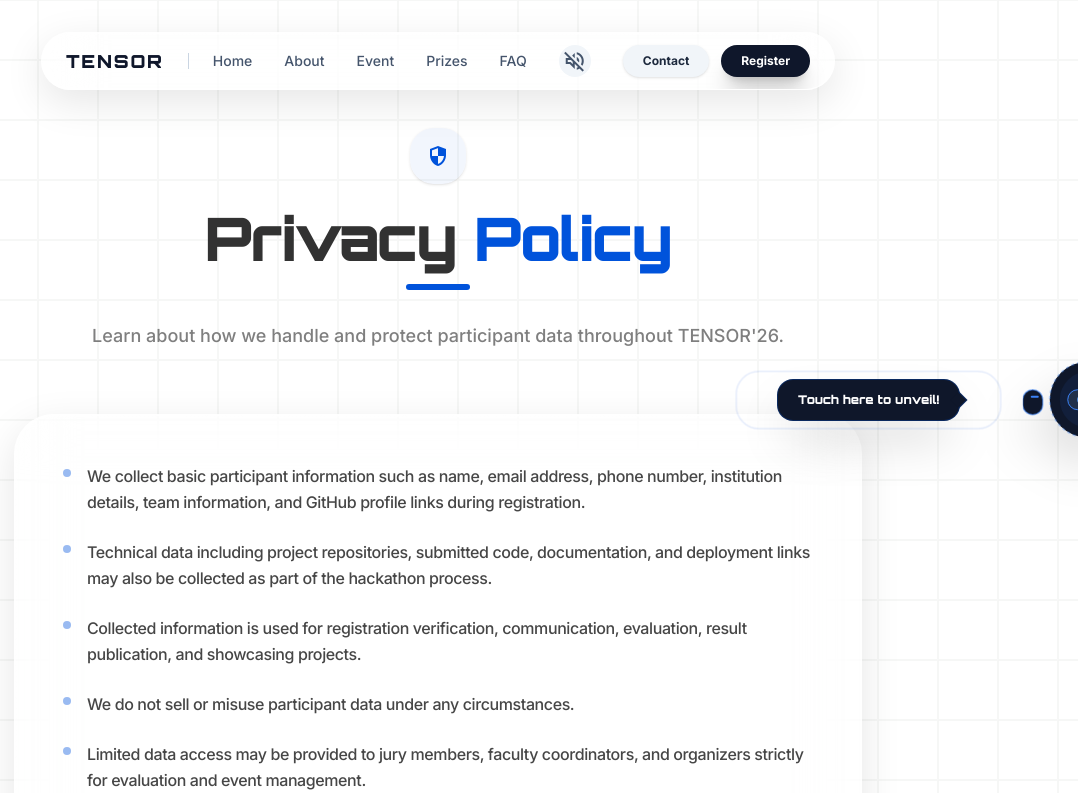
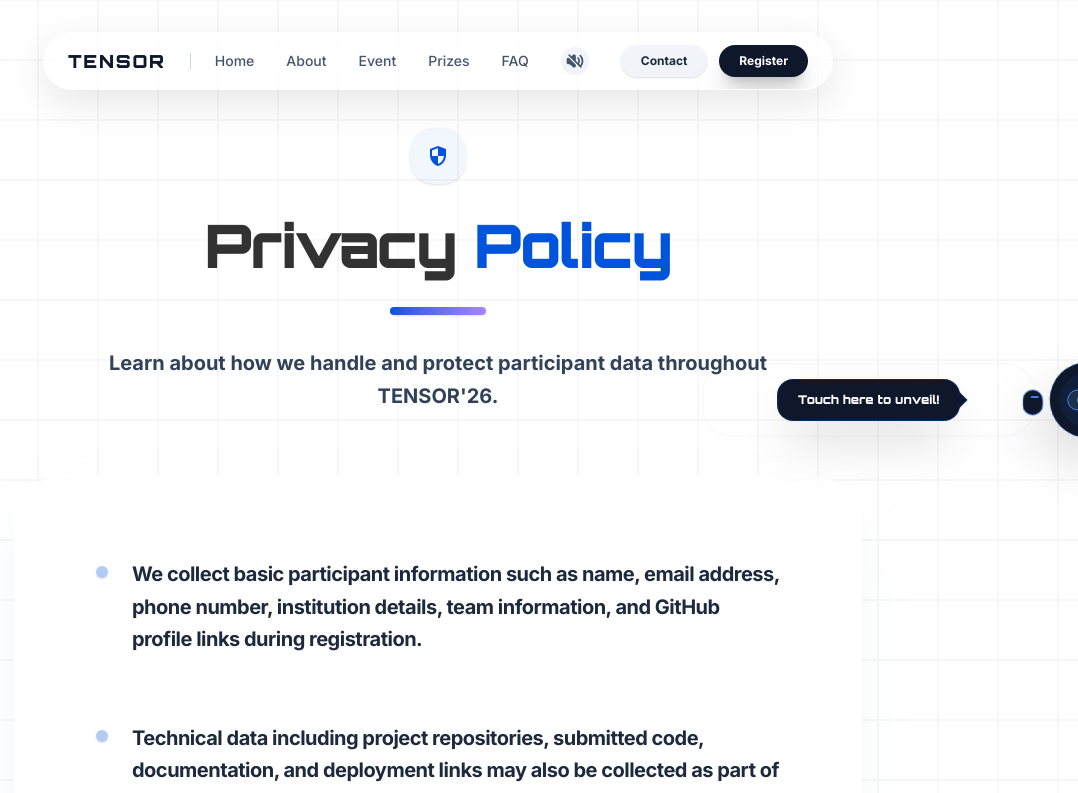
Before and after one commit to Srevarshan05/tensor26, a React (Vite) app: page /privacy-policy in a window 1280 px wide. Shown: the top 793 px of the page, without its empty margins (202-1280 px from the left). Built offline with nearby package versions, Linux system fonts and the light colour scheme.

Commit message:
feat(ui): pristine UI and functional logic refactors

```diff
--- a/src/components/Navbar.jsx
+++ b/src/components/Navbar.jsx
@@ -172,9 +172,15 @@ export default function Navbar() {
               }`}
               title="Toggle Background Sound"
             >
-              <span className="material-symbols-outlined text-[18px]">
-                {isMuted ? 'volume_off' : 'volume_up'}
-              </span>
+              {isMuted ? (
+                <svg className="w-[20px] h-[20px]" aria-hidden="true" xmlns="http://www.w3.org/2000/svg" width="24" height="24" fill="currentColor" viewBox="0 0 24 24">
+                  <path d="M5.707 4.293a1 1 0 0 0-1.414 1.414l14 14a1 1 0 0 0 1.414-1.414l-.004-.005C21.57 16.498 22 13.938 22 12a9.972 9.972 0 0 0-2.929-7.071 1 1 0 1 0-1.414 1.414A7.972 7.972 0 0 1 20 12c0 1.752-.403 3.636-1.712 4.873l-1.433-1.433C17.616 14.37 18 13.107 18 12c0-1.678-.69-3.197-1.8-4.285a1 1 0 1 0-1.4 1.428A3.985 3.985 0 0 1 16 12c0 .606-.195 1.335-.59 1.996L13 11.586V6.135c0-1.696-1.978-2.622-3.28-1.536L7.698 6.284l-1.99-1.991ZM4 8h.586L13 16.414v1.451c0 1.696-1.978 2.622-3.28 1.536L5.638 16H4a2 2 0 0 1-2-2v-4a2 2 0 0 1 2-2Z"/>
+                </svg>
+              ) : (
+                <svg className="w-[20px] h-[20px]" aria-hidden="true" xmlns="http://www.w3.org/2000/svg" width="24" height="24" fill="currentColor" viewBox="0 0 24 24">
+                  <path d="M12.934 3.066A1 1 0 0 0 12 3c-.266 0-.52.105-.707.293L7.586 7H4a2 2 0 0 0-2 2v6a2 2 0 0 0 2 2h3.586l3.707 3.707A1 1 0 0 0 13 20V4a1 1 0 0 0-.066-.934Zm3.141 11.206a1 1 0 1 0 1.85.757A6.983 6.983 0 0 0 19 12a7.016 7.016 0 0 0-1.076-3.03 1 1 0 1 0-1.696 1.06A4.982 4.982 0 0 1 17 12a4.997 4.997 0 0 1-.925 2.272ZM19.29 4.25a1 1 0 1 0-1.414 1.414A9.976 9.976 0 0 1 21 12a9.975 9.975 0 0 1-3.124 6.336 1 1 0 0 0 1.414 1.414A11.97 11.97 0 0 0 23 12a11.975 11.975 0 0 0-3.71-8.75Z"/>
+                </svg>
+              )}
             </button>
           </div>
 
@@ -210,9 +216,15 @@ export default function Navbar() {
                 isDarkText ? 'text-slate-600 hover:text-primary bg-slate-100/50 hover:bg-slate-200' : 'text-white/80 hover:text-white bg-white/10 hover:bg-white/20'
               }`}
             >
-              <span className="material-symbols-outlined text-[18px]">
-                {isMuted ? 'volume_off' : 'volume_up'}
-              </span>
+              {isMuted ? (
+                <svg className="w-[20px] h-[20px]" aria-hidden="true" xmlns="http://www.w3.org/2000/svg" width="24" height="24" fill="currentColor" viewBox="0 0 24 24">
+                  <path d="M5.707 4.293a1 1 0 0 0-1.414 1.414l14 14a1 1 0 0 0 1.414-1.414l-.004-.005C21.57 16.498 22 13.938 22 12a9.972 9.972 0 0 0-2.929-7.071 1 1 0 1 0-1.414 1.414A7.972 7.972 0 0 1 20 12c0 1.752-.403 3.636-1.712 4.873l-1.433-1.433C17.616 14.37 18 13.107 18 12c0-1.678-.69-3.197-1.8-4.285a1 1 0 1 0-1.4 1.428A3.985 3.985 0 0 1 16 12c0 .606-.195 1.335-.59 1.996L13 11.586V6.135c0-1.696-1.978-2.622-3.28-1.536L7.698 6.284l-1.99-1.991ZM4 8h.586L13 16.414v1.451c0 1.696-1.978 2.622-3.28 1.536L5.638 16H4a2 2 0 0 1-2-2v-4a2 2 0 0 1 2-2Z"/>
+                </svg>
+              ) : (
+                <svg className="w-[20px] h-[20px]" aria-hidden="true" xmlns="http://www.w3.org/2000/svg" width="24" height="24" fill="currentColor" viewBox="0 0 24 24">
+                  <path d="M12.934 3.066A1 1 0 0 0 12 3c-.266 0-.52.105-.707.293L7.586 7H4a2 2 0 0 0-2 2v6a2 2 0 0 0 2 2h3.586l3.707 3.707A1 1 0 0 0 13 20V4a1 1 0 0 0-.066-.934Zm3.141 11.206a1 1 0 1 0 1.85.757A6.983 6.983 0 0 0 19 12a7.016 7.016 0 0 0-1.076-3.03 1 1 0 1 0-1.696 1.06A4.982 4.982 0 0 1 17 12a4.997 4.997 0 0 1-.925 2.272ZM19.29 4.25a1 1 0 1 0-1.414 1.414A9.976 9.976 0 0 1 21 12a9.975 9.975 0 0 1-3.124 6.336 1 1 0 0 0 1.414 1.414A11.97 11.97 0 0 0 23 12a11.975 11.975 0 0 0-3.71-8.75Z"/>
+                </svg>
+              )}
             </button>
             <button
               className={`p-1 transition-colors ${isDarkText ? 'text-slate-600' : 'text-white/90'}`}
--- a/src/pages/CodeOfConduct.jsx
+++ b/src/pages/CodeOfConduct.jsx
@@ -44,11 +44,11 @@ export default function CodeOfConduct() {
           <div className="flex justify-center mb-6">
              <span className="material-symbols-outlined text-5xl text-primary p-4 bg-primary/5 rounded-3xl shadow-sm">gavel</span>
           </div>
-          <h1 className="text-4xl md:text-6xl font-black tracking-tight mb-4" style={{ fontFamily: "'Orbitron', sans-serif" }}>
+          <h1 className="text-[2.5rem] leading-tight sm:text-5xl md:text-6xl font-black tracking-tight mb-6" style={{ fontFamily: "'Orbitron', sans-serif" }}>
             Code of <span className="text-primary">Conduct</span>
           </h1>
-          <div className="w-16 h-1.5 bg-primary mx-auto rounded-full mb-8"></div>
-          <p className="text-on-surface-variant text-lg font-medium opacity-80">
+          <div className="w-24 h-2 bg-gradient-to-r from-primary to-violet-400 mx-auto rounded-full mb-8 shadow-sm"></div>
+          <p className="text-slate-700 text-lg md:text-xl font-bold max-w-2xl mx-auto leading-relaxed">
             Rules and guidelines to ensure a fair, respectful, and productive environment for all TENSOR'26 participants.
           </p>
         </motion.div>
@@ -57,26 +57,26 @@ export default function CodeOfConduct() {
           initial={{ opacity: 0 }}
           animate={{ opacity: 1 }}
           transition={{ delay: 0.3, duration: 1 }}
-          className="glass-morphism rounded-[40px] p-8 md:p-12 border border-white/40 shadow-xl space-y-6"
+          className="bg-white/70 backdrop-blur-3xl rounded-[2rem] sm:rounded-[3rem] p-4 sm:p-8 md:p-14 border border-white/80 shadow-2xl shadow-slate-200/50 space-y-2 sm:space-y-4"
         >
           {points.map((point, i) => (
             <motion.div
               key={i}
               initial={{ opacity: 0, x: -10 }}
               whileInView={{ opacity: 1, x: 0 }}
-              viewport={{ once: true }}
-              transition={{ delay: i * 0.05 }}
-              className="flex items-start gap-4 group"
+              viewport={{ once: true, margin: "-50px" }}
+              transition={{ delay: i * 0.04 }}
+              className="flex items-start gap-4 sm:gap-6 group hover:bg-white/60 p-4 sm:p-6 rounded-2xl sm:rounded-[2rem] transition-all duration-300 border border-transparent hover:border-white/60 hover:shadow-[0_8px_30px_rgb(0,0,0,0.04)]"
             >
-              <div className="mt-1.5 w-2 h-2 rounded-full bg-primary/40 group-hover:bg-primary transition-colors duration-300 flex-shrink-0" />
-              <p className="text-on-surface font-medium leading-relaxed tracking-tight opacity-90 group-hover:opacity-100 transition-opacity">
+              <div className="mt-2 w-2.5 h-2.5 sm:w-3 sm:h-3 rounded-full bg-primary/30 group-hover:bg-primary group-hover:scale-125 transition-all duration-300 flex-shrink-0 shadow-sm" />
+              <p className="text-slate-800 text-[15px] sm:text-lg md:text-xl font-bold leading-relaxed tracking-tight group-hover:text-slate-950 transition-colors">
                 {point}
               </p>
             </motion.div>
           ))}
         </motion.div>
 
-        <p className="mt-12 text-center text-on-surface-variant font-bold text-sm tracking-widest uppercase opacity-60">
+        <p className="mt-16 text-center text-slate-500 font-extrabold text-sm sm:text-base tracking-[0.2em] uppercase">
             ⚖️ Professionalism • Respect • Integrity
         </p>
       </div>
--- a/src/pages/Home.jsx
+++ b/src/pages/Home.jsx
@@ -44,7 +44,25 @@ export default function Home() {
     // Listen to external remote control from Navbar
     const externalToggle = () => toggleSound();
     window.addEventListener('toggle-mute-button', externalToggle);
-    return () => window.removeEventListener('toggle-mute-button', externalToggle);
+
+    // Aggressive Auto-Unlock: Unmute on very first subtle interaction (scroll/click/key)
+    let hasUnlocked = false;
+    const unlockAudio = () => {
+      if (hasUnlocked || !videoRef.current) return;
+      hasUnlocked = true;
+      videoRef.current.muted = false;
+      setIsMuted(false);
+      window.dispatchEvent(new CustomEvent('update-mute-icon', { detail: false }));
+      videoRef.current.play().catch(e => console.warn("Waiting for strict trusted interaction"));
+    };
+
+    const interactEvents = ['pointerdown', 'keydown', 'touchstart', 'wheel'];
+    interactEvents.forEach(evt => document.addEventListener(evt, unlockAudio, { once: true }));
+
+    return () => {
+      window.removeEventListener('toggle-mute-button', externalToggle);
+      interactEvents.forEach(evt => document.removeEventListener(evt, unlockAudio));
+    };
   }, []);
 
   const toggleSound = () => {
--- a/src/pages/PrivacyPolicy.jsx
+++ b/src/pages/PrivacyPolicy.jsx
@@ -41,11 +41,11 @@ export default function PrivacyPolicy() {
           <div className="flex justify-center mb-6">
              <span className="material-symbols-outlined text-5xl text-primary p-4 bg-primary/5 rounded-3xl shadow-sm">security</span>
           </div>
-          <h1 className="text-4xl md:text-6xl font-black tracking-tight mb-4" style={{ fontFamily: "'Orbitron', sans-serif" }}>
+          <h1 className="text-[2.5rem] leading-tight sm:text-5xl md:text-6xl font-black tracking-tight mb-6" style={{ fontFamily: "'Orbitron', sans-serif" }}>
             Privacy <span className="text-primary">Policy</span>
           </h1>
-          <div className="w-16 h-1.5 bg-primary mx-auto rounded-full mb-8"></div>
-          <p className="text-on-surface-variant text-lg font-medium opacity-80">
+          <div className="w-24 h-2 bg-gradient-to-r from-primary to-violet-400 mx-auto rounded-full mb-8 shadow-sm"></div>
+          <p className="text-slate-700 text-lg md:text-xl font-bold max-w-2xl mx-auto leading-relaxed">
             Learn about how we handle and protect participant data throughout TENSOR'26.
           </p>
         </motion.div>
@@ -54,26 +54,26 @@ export default function PrivacyPolicy() {
           initial={{ opacity: 0 }}
           animate={{ opacity: 1 }}
           transition={{ delay: 0.3, duration: 1 }}
-          className="glass-morphism rounded-[40px] p-8 md:p-12 border border-white/40 shadow-xl space-y-6"
+          className="bg-white/70 backdrop-blur-3xl rounded-[2rem] sm:rounded-[3rem] p-4 sm:p-8 md:p-14 border border-white/80 shadow-2xl shadow-slate-200/50 space-y-2 sm:space-y-4"
         >
           {policyPoints.map((point, i) => (
             <motion.div
               key={i}
               initial={{ opacity: 0, x: -10 }}
               whileInView={{ opacity: 1, x: 0 }}
-              viewport={{ once: true }}
-              transition={{ delay: i * 0.05 }}
-              className="flex items-start gap-4 group"
+              viewport={{ once: true, margin: "-50px" }}
+              transition={{ delay: i * 0.04 }}
+              className="flex items-start gap-4 sm:gap-6 group hover:bg-white/60 p-4 sm:p-6 rounded-2xl sm:rounded-[2rem] transition-all duration-300 border border-transparent hover:border-white/60 hover:shadow-[0_8px_30px_rgb(0,0,0,0.04)]"
             >
-              <div className="mt-1.5 w-2 h-2 rounded-full bg-primary/40 group-hover:bg-primary transition-colors duration-300 flex-shrink-0" />
-              <p className="text-on-surface font-medium leading-relaxed tracking-tight opacity-90 group-hover:opacity-100 transition-opacity">
+              <div className="mt-2 w-2.5 h-2.5 sm:w-3 sm:h-3 rounded-full bg-primary/30 group-hover:bg-primary group-hover:scale-125 transition-all duration-300 flex-shrink-0 shadow-sm" />
+              <p className="text-slate-800 text-[15px] sm:text-lg md:text-xl font-bold leading-relaxed tracking-tight group-hover:text-slate-950 transition-colors">
                 {point}
               </p>
             </motion.div>
           ))}
         </motion.div>
 
-        <p className="mt-12 text-center text-on-surface-variant font-bold text-sm tracking-widest uppercase opacity-60">
+        <p className="mt-16 text-center text-slate-500 font-extrabold text-sm sm:text-base tracking-[0.2em] uppercase">
             🔐 Secure • Transparent • Privacy-Focused
         </p>
       </div>
--- a/src/pages/Terms.jsx
+++ b/src/pages/Terms.jsx
@@ -45,11 +45,11 @@ export default function Terms() {
           <div className="flex justify-center mb-6">
              <span className="material-symbols-outlined text-5xl text-primary p-4 bg-primary/5 rounded-3xl shadow-sm">description</span>
           </div>
-          <h1 className="text-4xl md:text-6xl font-black tracking-tight mb-4" style={{ fontFamily: "'Orbitron', sans-serif" }}>
+          <h1 className="text-[2.5rem] leading-tight sm:text-5xl md:text-6xl font-black tracking-tight mb-6" style={{ fontFamily: "'Orbitron', sans-serif" }}>
             Terms & <span className="text-primary">Conditions</span>
           </h1>
-          <div className="w-16 h-1.5 bg-primary mx-auto rounded-full mb-8"></div>
-          <p className="text-on-surface-variant text-lg font-medium opacity-80">
+          <div className="w-24 h-2 bg-gradient-to-r from-primary to-violet-400 mx-auto rounded-full mb-8 shadow-sm"></div>
+          <p className="text-slate-700 text-lg md:text-xl font-bold max-w-2xl mx-auto leading-relaxed">
             The official legal framework and participation agreement for TENSOR'26.
           </p>
         </motion.div>
@@ -58,26 +58,26 @@ export default function Terms() {
           initial={{ opacity: 0 }}
           animate={{ opacity: 1 }}
           transition={{ delay: 0.3, duration: 1 }}
-          className="glass-morphism rounded-[40px] p-8 md:p-12 border border-white/40 shadow-xl space-y-6"
+          className="bg-white/70 backdrop-blur-3xl rounded-[2rem] sm:rounded-[3rem] p-4 sm:p-8 md:p-14 border border-white/80 shadow-2xl shadow-slate-200/50 space-y-2 sm:space-y-4"
         >
           {termsPoints.map((point, i) => (
             <motion.div
               key={i}
               initial={{ opacity: 0, x: -10 }}
               whileInView={{ opacity: 1, x: 0 }}
-              viewport={{ once: true }}
-              transition={{ delay: i * 0.05 }}
-              className="flex items-start gap-4 group"
+              viewport={{ once: true, margin: "-50px" }}
+              transition={{ delay: i * 0.04 }}
+              className="flex items-start gap-4 sm:gap-6 group hover:bg-white/60 p-4 sm:p-6 rounded-2xl sm:rounded-[2rem] transition-all duration-300 border border-transparent hover:border-white/60 hover:shadow-[0_8px_30px_rgb(0,0,0,0.04)]"
             >
-              <div className="mt-1.5 w-2 h-2 rounded-full bg-primary/40 group-hover:bg-primary transition-colors duration-300 flex-shrink-0" />
-              <p className="text-on-surface font-medium leading-relaxed tracking-tight opacity-90 group-hover:opacity-100 transition-opacity">
+              <div className="mt-2 w-2.5 h-2.5 sm:w-3 sm:h-3 rounded-full bg-primary/30 group-hover:bg-primary group-hover:scale-125 transition-all duration-300 flex-shrink-0 shadow-sm" />
+              <p className="text-slate-800 text-[15px] sm:text-lg md:text-xl font-bold leading-relaxed tracking-tight group-hover:text-slate-950 transition-colors">
                 {point}
               </p>
             </motion.div>
           ))}
         </motion.div>
 
-        <p className="mt-12 text-center text-on-surface-variant font-bold text-sm tracking-widest uppercase opacity-60">
+        <p className="mt-16 text-center text-slate-500 font-extrabold text-sm sm:text-base tracking-[0.2em] uppercase">
             📜 Professional • Binding • Transparent
         </p>
       </div>
```
